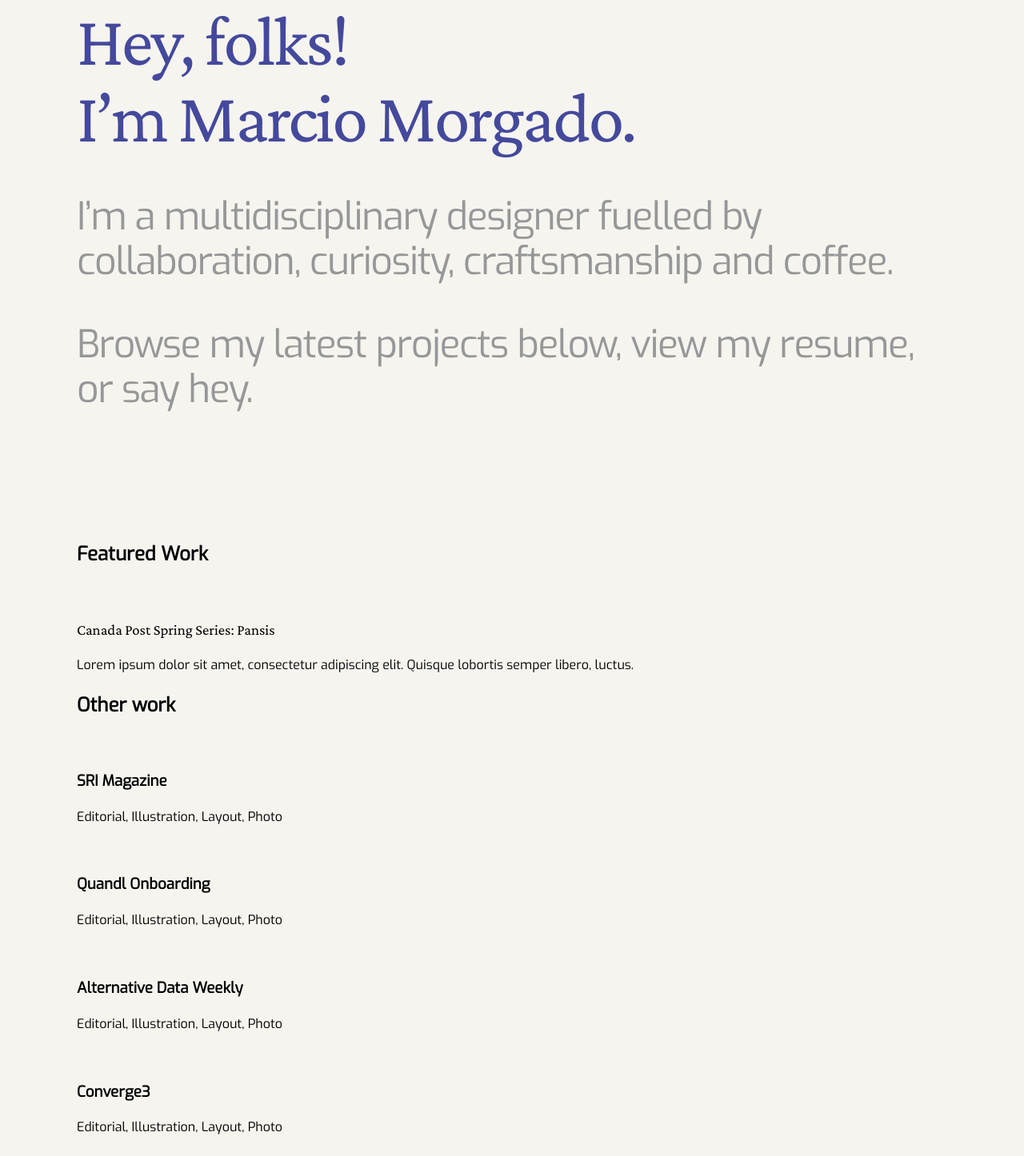
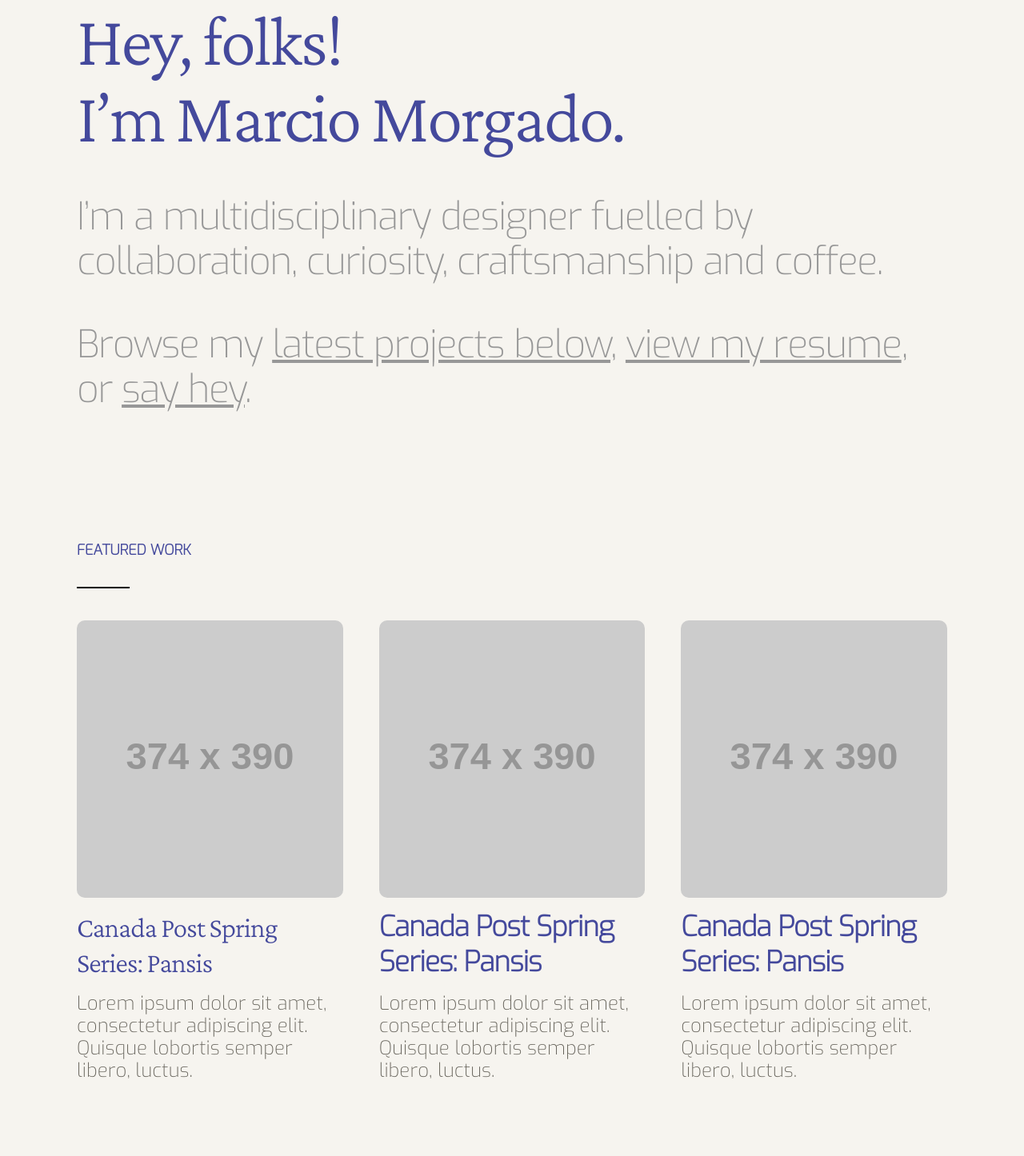
Before and after one commit to marciom/portfolio-2022, a Gatsby site in the folder gatsby/: page / in a window 1280 px wide. Shown: the part 157-1603 px from the top of the page at 80% size. Built offline with nearby package versions, Linux system fonts and the light colour scheme; Gatsby itself is replaced by a stand-in of ours; placeholder pictures from the web are drawn by us.

Commit message:
more styling and setup Eslint

```diff
--- a/gatsby/gatsby-config.js
+++ b/gatsby/gatsby-config.js
@@ -3,5 +3,12 @@ module.exports = {
         title: `Marcio Morgado - Portfolio`,
         siteUrl: `https://www.mrco.design`,
     },
-    plugins: [`gatsby-plugin-react-helmet`],
+    plugins: [
+        `gatsby-plugin-react-helmet`,
+        `gatsby-plugin-anchor-links`,
+        {
+            resolve: "gatsby-plugin-anchor-links",
+            options: { offset: -100 },
+        },
+    ],
 };
--- /dev/null
+++ b/gatsby/src/components/FeaturedWork.js
@@ -0,0 +1,128 @@
+import React from "react";
+import styled from "styled-components";
+
+const FWStyle = styled.section`
+    h2 {
+        font-size: 0.875rem;
+        color: var(--purple);
+        text-transform: uppercase;
+
+        &:after {
+            display: block;
+            content: " ";
+            width: 66px;
+            height: 2px;
+            background: black;
+            margin: 2rem 0 2.5rem 0;
+        }
+
+        @media screen and (min-width: 768px) {
+            font-size: 1.125rem /* 18/16 */;
+            font-size: large;
+
+            &::after {
+                margin: 2rem 0 2.5rem 0;
+            }
+        }
+    }
+
+    .fw-container {
+        @media screen and (min-width: 1100px) {
+            display: grid;
+            grid-template-columns: 1fr 1fr 1fr;
+            column-gap: 45px;
+        }
+    }
+    .fw-project {
+        img {
+            border-radius: 10px;
+            margin-bottom: 20px;
+        }
+
+        h3 {
+            color: var(--purple);
+            font-size: 7vw;
+            line-height: 10.5vw;
+            letter-spacing: -1px;
+            margin: 0;
+            margin-bottom: 15px;
+        }
+
+        p {
+            font-size: 6vw;
+            line-height: 8.25vw;
+            color: #66635b;
+            margin: 0;
+            margin-bottom: 55px;
+        }
+
+        @media screen and (min-width: 768px) {
+            display: flex;
+            margin-bottom: 35px;
+
+            img {
+                width: 340px;
+                margin-bottom: 15px;
+            }
+
+            h3 {
+                font-size: 2.2rem /* 42/16 */;
+                line-height: 2.75rem /* 44/16 */;
+            }
+
+            p {
+                font-size: 1.5rem /* 24/16 */;
+                line-height: 1.75rem /* 28/16 */;
+            }
+        }
+
+        @media screen and (min-width: 1100px) {
+            img {
+                width: 100%;
+            }
+            flex-direction: column;
+            max-width: 530px;
+        }
+    }
+`;
+
+export default function FeaturedWork() {
+    return (
+        <>
+            <FWStyle id="work">
+                <h2>Featured Work</h2>
+                <div className="fw-container">
+                    <div className="fw-project">
+                        <img src="https://via.placeholder.com/374x390" alt="" />
+
+                        <h3 className="serif">
+                            Canada Post Spring Series: Pansis
+                        </h3>
+                        <p>
+                            Lorem ipsum dolor sit amet, consectetur adipiscing
+                            elit. Quisque lobortis semper libero, luctus.
+                        </p>
+                    </div>
+                    <div className="fw-project">
+                        <img src="https://via.placeholder.com/374x390" alt="" />
+
+                        <h3>Canada Post Spring Series: Pansis</h3>
+                        <p>
+                            Lorem ipsum dolor sit amet, consectetur adipiscing
+                            elit. Quisque lobortis semper libero, luctus.
+                        </p>
+                    </div>
+                    <div className="fw-project">
+                        <img src="https://via.placeholder.com/374x390" alt="" />
+
+                        <h3>Canada Post Spring Series: Pansis</h3>
+                        <p>
+                            Lorem ipsum dolor sit amet, consectetur adipiscing
+                            elit. Quisque lobortis semper libero, luctus.
+                        </p>
+                    </div>
+                </div>
+            </FWStyle>
+        </>
+    );
+}
--- a/gatsby/src/components/Footer.js
+++ b/gatsby/src/components/Footer.js
@@ -1,5 +1,5 @@
-import React from "react";
-import styled from "styled-components";
+import React from 'react';
+import styled from 'styled-components';
 
 const FooterStyle = styled.footer`
    background: white;
@@ -34,16 +34,14 @@ const FooterStyle = styled.footer`
 
 export default function Footer() {
    return (
-        <>
       <FooterStyle>
          <address>
             <h2>Want to chat?</h2>
             <p>Shoot me an email at me@mrco.design.</p>
-                    <p>I'd love to hear from you!</p>
+            <p>I&lsquo;d love to hear from you!</p>
          </address>
 
          <p>&copy; {new Date().getFullYear()} Marcio Morgado.</p>
       </FooterStyle>
-        </>
    );
 }
--- /dev/null
+++ b/gatsby/src/components/Hero.js
@@ -0,0 +1,74 @@
+import { Link } from "gatsby";
+import React from "react";
+import styled from "styled-components";
+import { AnchorLink } from "gatsby-plugin-anchor-links";
+
+const HeroStyle = styled.section`
+    margin-top: 30vh;
+    margin-bottom: 20vh;
+
+    h1 {
+        color: var(--purple);
+        font-size: 10.96vw;
+        line-height: 12vw;
+        letter-spacing: -0.03em;
+        margin-bottom: 15px;
+    }
+
+    p {
+        font-size: 6.5vw;
+        line-height: 7.75vw;
+        color: #979797;
+        letter-spacing: -0.055rem;
+        margin-bottom: 15px;
+    }
+
+    @media screen and (min-width: 768px) {
+        margin-top: 20vh;
+
+        p {
+            font-size: 2.325rem /* 34/16 */;
+            line-height: 3rem;
+            letter-spacing: -1.5px;
+        }
+    }
+
+    @media screen and (min-width: 1100px) {
+        max-width: 1200px;
+        h1 {
+            font-size: 7vw;
+            line-height: 7.5vw;
+        }
+
+        p {
+            font-size: 3rem /* 48/16 */;
+            line-height: 3.5rem;
+        }
+    }
+`;
+
+export default function Hero() {
+    return (
+        <>
+            <HeroStyle>
+                <h1 className="serif">
+                    Hey, folks!
+                    <br />
+                    I’m Marcio Morgado.
+                </h1>
+                <p>
+                    I’m a multidisciplinary designer fuelled by collaboration,
+                    curiosity, craftsmanship and coffee.
+                </p>
+                <p>
+                    Browse my{" "}
+                    <AnchorLink to="/#work" className="test">
+                        latest projects below
+                    </AnchorLink>
+                    , <Link to="/">view my resume</Link>, or{" "}
+                    <Link to="/">say hey</Link>.
+                </p>
+            </HeroStyle>
+        </>
+    );
+}
--- a/gatsby/src/pages/index.js
+++ b/gatsby/src/pages/index.js
@@ -1,89 +1,15 @@
 import React from "react";
 import Layout from "../components/Layout";
-import styled from "styled-components";
-
-const HeroStyle = styled.section`
-    margin-top: 30vh;
-    margin-bottom: 20vh;
-
-    h1 {
-        color: var(--purple);
-        font-size: 10.96vw;
-        line-height: 12vw;
-        letter-spacing: -0.03em;
-        margin-bottom: 15px;
-    }
-
-    p {
-        font-size: 6.5vw;
-        line-height: 7.75vw;
-        color: #979797;
-        letter-spacing: -0.055rem;
-        margin-bottom: 15px;
-    }
-
-    @media screen and (min-width: 768px) {
-        margin-top: 20vh;
-
-        p {
-            font-size: 2.325rem /* 34/16 */;
-            line-height: 3rem;
-            letter-spacing: -1.5px;
-        }
-    }
-
-    @media screen and (min-width: 1100px) {
-        max-width: 1200px;
-        h1 {
-            font-size: 7vw;
-            line-height: 7.5vw;
-        }
-
-        p {
-            font-size: 3rem /* 48/16 */;
-            line-height: 3.5rem;
-        }
-    }
-`;
+import FeaturedWork from "../components/FeaturedWork";
+import Hero from "../components/Hero";
 
 export default function HomePage() {
     return (
         <>
             <Layout breadcrumbs={["Portfolio"]}>
-                <HeroStyle>
-                    <h1 className="serif">
-                        Hey, folks!
-                        <br />
-                        I’m Marcio Morgado.
-                    </h1>
-                    <p>
-                        I’m a multidisciplinary designer fuelled by
-                        collaboration, curiosity, craftsmanship and coffee.
-                    </p>
-                    <p>
-                        Browse my latest projects below, view my resume, or say
-                        hey.
-                    </p>
-                </HeroStyle>
+                <Hero />
 
-                <section>
-                    <h2>Featured Work</h2>
-                    <div className="fw-container">
-                        <div className="fw-project">
-                            <img src="" alt="" />
-                            <div className="content">
-                                <h3 className="title serif">
-                                    Canada Post Spring Series: Pansis
-                                </h3>
-                                <p className="desc">
-                                    Lorem ipsum dolor sit amet, consectetur
-                                    adipiscing elit. Quisque lobortis semper
-                                    libero, luctus.
-                                </p>
-                            </div>
-                        </div>
-                    </div>
-                </section>
+                <FeaturedWork />
 
                 <section>
                     <h2>Other work</h2>
--- a/gatsby/src/styles/GlobalStyles.js
+++ b/gatsby/src/styles/GlobalStyles.js
@@ -6,6 +6,10 @@ const GlobalStyle = createGlobalStyle`
     --cream: rgba(246, 244, 239, 1);
     --grey: rgba(102, 99, 91, 1);
     --black: rgba(19, 17, 18, 1);
+}
+
+a{
+    color: inherit;
 }
 
 html{
--- a/gatsby/src/styles/Typography.js
+++ b/gatsby/src/styles/Typography.js
@@ -1,6 +1,6 @@
 import { createGlobalStyle } from "styled-components";
-import "@fontsource/exo";
-import "@fontsource/crimson-pro";
+import "@fontsource/exo/200.css";
+import "@fontsource/crimson-pro/300.css";
 
 const Typography = createGlobalStyle`
 
@@ -11,7 +11,7 @@ const Typography = createGlobalStyle`
 
 html {
     font-family: "Exo", sans-serif;
-    font-weight: 300;
+    font-weight: 400;
 }
 `;
 
```
Also changed, not shown: gatsby/package.json (+23 -0 lines), gatsby/.eslintrc.json (added), gatsby/gatsby-browser.js (added), 1 other file. Lines whose indentation alone changed are shown as unchanged.
